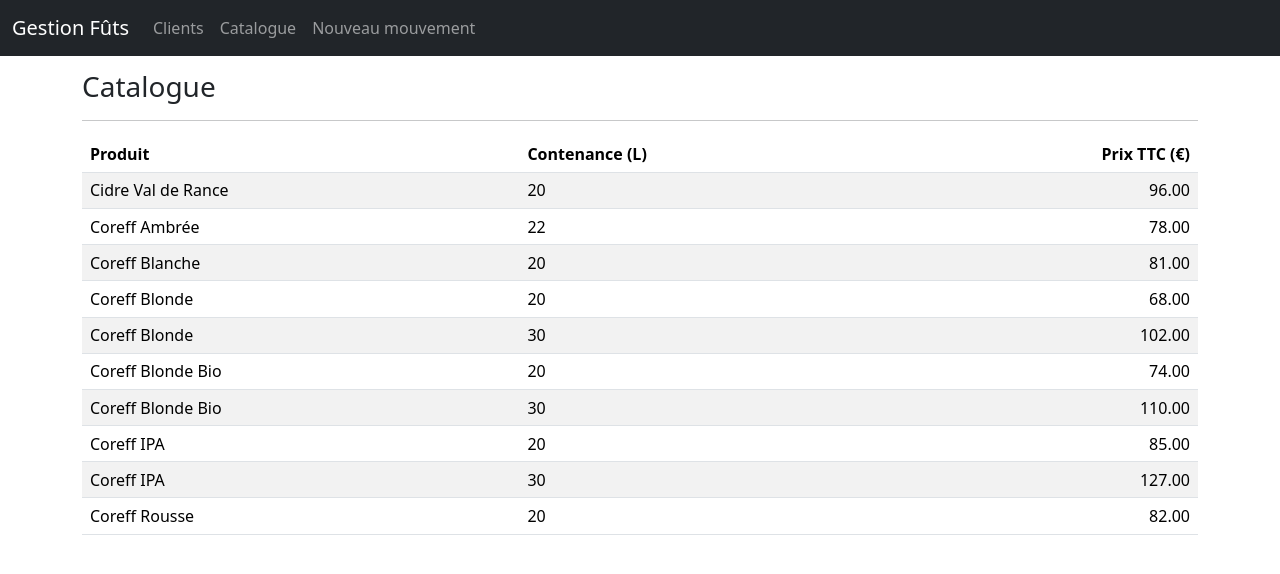
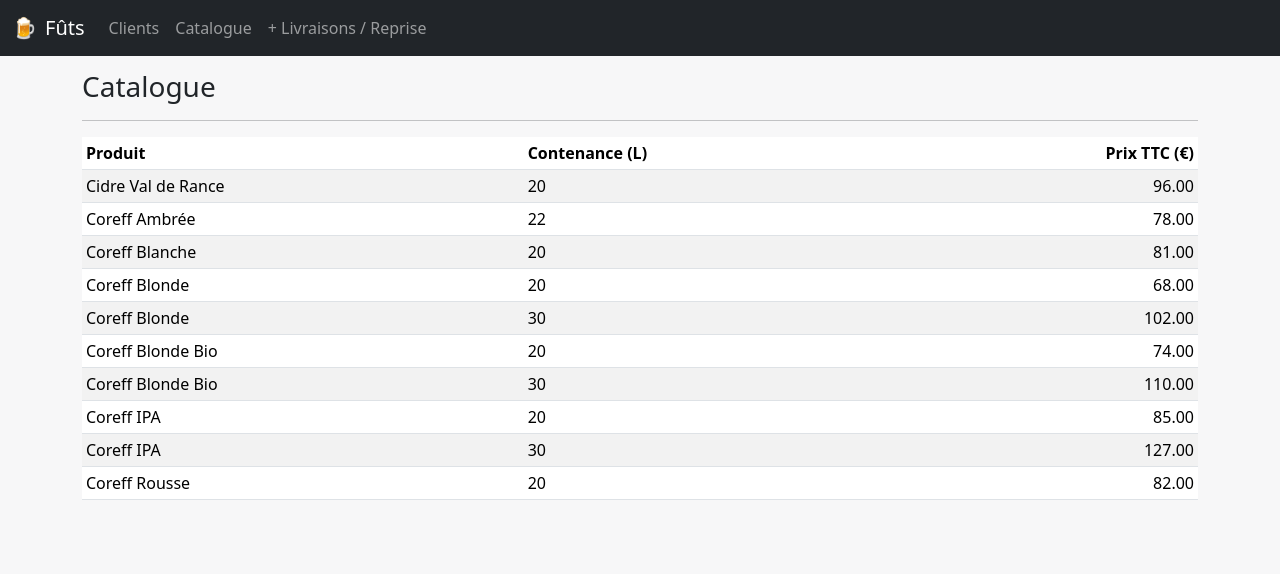
Before and after one commit to lecentrallanderneau-oss/livraison-et-suivi-futs, a Flask app: page /catalog in a window 1280 px wide. Shown: the top 574 px of the page. Run offline with Flask 3, Linux system fonts and the light colour scheme; data comes from the database, SQL or seed files in the repository.

Commit message:
Update base.html

```diff
--- a/templates/base.html
+++ b/templates/base.html
@@ -2,26 +2,35 @@
 <html lang="fr">
 <head>
   <meta charset="utf-8">
-  <title>{% block title %}Gestion fûts{% endblock %}</title>
+  <title>{% block title %}Fûts{% endblock %}</title>
   <meta name="viewport" content="width=device-width, initial-scale=1">
-  <!-- Bootstrap minimal -->
   <link href="https://cdn.jsdelivr.net/npm/bootstrap@5.3.3/dist/css/bootstrap.min.css" rel="stylesheet">
   <style>
-    body { padding-top: 70px; }
-    .card-number { font-weight: 700; font-size: 1.1rem; }
+    body { padding-top: 70px; background:#f7f7f8; }
     .muted { color:#6c757d; }
-    .table-sm td, .table-sm th { padding: .35rem .5rem; }
+    .chip { display:inline-block; padding:.25rem .5rem; border-radius:999px; font-weight:600; font-size:.85rem; }
+    .chip-gray { background:#e2e3e5; color:#343a40; }
+    .chip-cyan { background:#d1f4ff; color:#05668d; }
+    .chip-amber { background:#ffe7b3; color:#8a5a00; }
+    .eq-pill { background:#e9ecef; color:#495057; border-radius:999px; padding:.1rem .45rem; font-size:.8rem; margin-right:.25rem; }
+    .card-list { background:white; border:1px solid #e9ecef; border-radius:12px; overflow:hidden; }
+    .card-list .row-item { padding:1rem 1.25rem; border-bottom:1px solid #f1f3f5; }
+    .card-list .row-item:last-child { border-bottom:none; }
+    .client-link { font-weight:700; text-decoration:none; }
+    .client-link:hover { text-decoration:underline; }
   </style>
 </head>
 <body>
 <nav class="navbar navbar-expand-lg bg-dark navbar-dark fixed-top">
   <div class="container-fluid">
-    <a class="navbar-brand" href="{{ url_for('index') }}">Gestion Fûts</a>
+    <a class="navbar-brand d-flex align-items-center gap-2" href="{{ url_for('index') }}">
+      <span style="font-size:1.25rem">🍺</span> <span>Fûts</span>
+    </a>
     <div class="collapse navbar-collapse">
       <ul class="navbar-nav me-auto">
         <li class="nav-item"><a class="nav-link" href="{{ url_for('clients') }}">Clients</a></li>
         <li class="nav-item"><a class="nav-link" href="{{ url_for('catalog') }}">Catalogue</a></li>
-        <li class="nav-item"><a class="nav-link" href="{{ url_for('movement_new') }}">Nouveau mouvement</a></li>
+        <li class="nav-item"><a class="nav-link" href="{{ url_for('movement_new') }}">+ Livraisons / Reprise</a></li>
       </ul>
     </div>
   </div>
```
